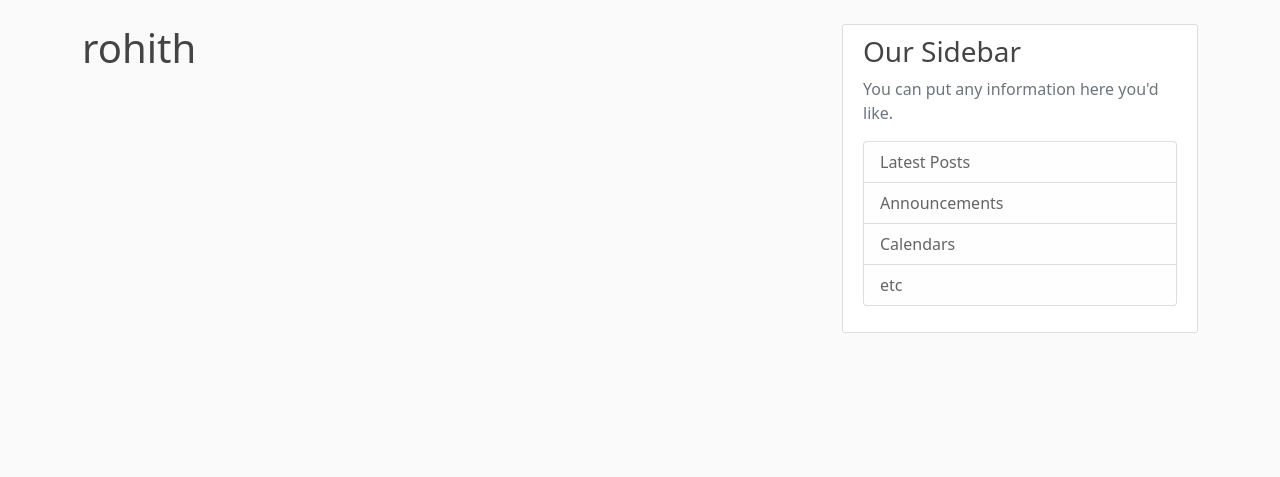
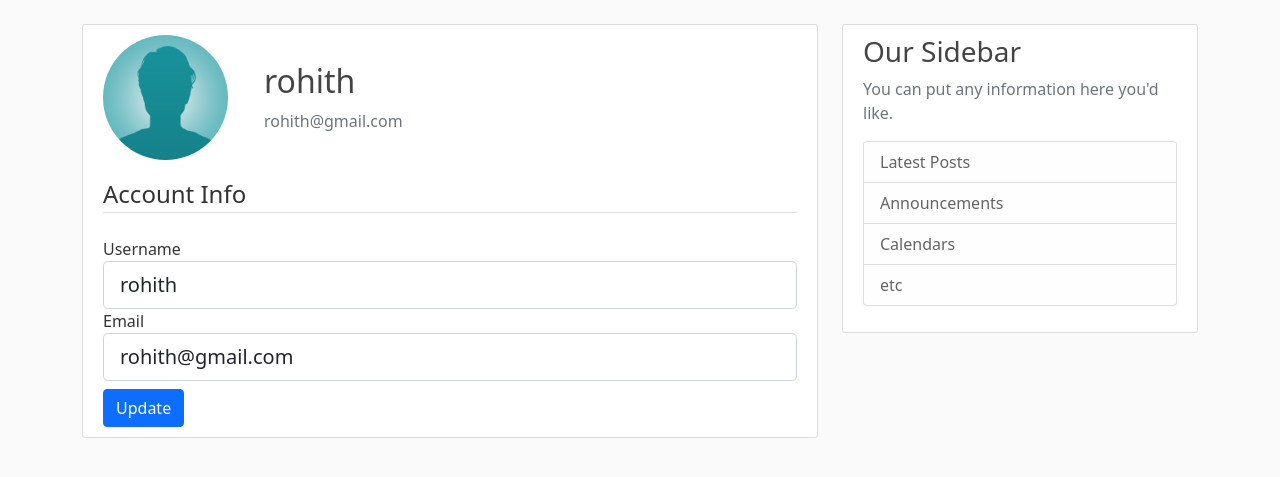
Before and after one commit to rohithjnv96/on_blog, a Flask app: page /account in a window 1280 px wide. Shown: the part 56-533 px from the top of the page. Run offline with Flask 3, Linux system fonts and the light colour scheme; a user stored in the database is signed in.

Commit message:
adding username and email update feature
feature in the account page

```diff
--- a/on_blog/forms.py
+++ b/on_blog/forms.py
@@ -1,6 +1,7 @@
 from flask_wtf import FlaskForm
 from wtforms import StringField, PasswordField, SubmitField, BooleanField
 from wtforms.validators import DataRequired, Length, Email, EqualTo, ValidationError
+from flask_login import current_user
 
 from on_blog.models import User
 
@@ -38,3 +39,24 @@ class LoginForm(FlaskForm):
 
     remember = BooleanField("Remember me next time")
     submit = SubmitField('Log In')
+
+class UpdateAccountForm(FlaskForm):
+    # username validations - not empty amd length
+    username = StringField('Username', validators=[DataRequired(), Length(max=30, min=5)])
+
+    #email validators - not emplty and should follow email format
+    email = StringField('Email', validators=[DataRequired(), Email()])
+
+    submit = SubmitField('Update')
+
+    def validate_username(self, username):
+        if current_user.username!=username.data:
+            user = User.query.filter_by(username = username.data).first()
+            if user:
+                raise ValidationError("That username is take. Please choose a different one")
+
+    def validate_email(self, email):
+        if current_user.email != email.data:
+            user = User.query.filter_by(username = email.data).first()
+            if user:
+                raise ValidationError("That email is take. Please choose a different one")
--- a/on_blog/routes.py
+++ b/on_blog/routes.py
@@ -5,7 +5,7 @@ import logging
 
 from on_blog import app, bcrypt, db
 from on_blog.models import User, Post
-from on_blog.forms import LoginForm, RegistrationForm
+from on_blog.forms import LoginForm, RegistrationForm, UpdateAccountForm
 
 logging.basicConfig(level="DEBUG")
 
@@ -86,7 +86,19 @@ def logout():
     logout_user()
     return redirect(url_for('home'))
 
-@app.route("/account" , methods=['GET'])
+@app.route("/account" , methods=['GET', 'POST'])
 @login_required
 def account():
-    return render_template('account.html', title="Account")
+    form = UpdateAccountForm()
+    if form.validate_on_submit():
+        # updating user details
+        current_user.username = form.username.data
+        current_user.email = form.email.data
+        db.session.commit()
+        flash("Your profile was updated successfully!!!", category='success')
+        return redirect(url_for('account'))
+    elif request.method == 'GET':
+        form.username.data = current_user.username
+        form.email.data = current_user.email
+    user_image = url_for('static', filename = 'profile_pics/'+ current_user.image_file)
+    return render_template('account.html', title="Account", image_file = user_image, form = form)
--- a/on_blog/templates/account.html
+++ b/on_blog/templates/account.html
@@ -1,4 +1,50 @@
 {% extends "layout.html" %}
 {% block content %}
-  <h1>{{current_user.username}}</h1>
+  <div class="content-section">
+    <div class="d-flex">
+      <div class="flex-shrink-0">
+        <img class="img-fluid rounded-circle account-img" src="{{image_file}}" alt="User profile image">
+      </div>
+      <div class="flex-grow-1 ms-3 mt-auto mb-auto">
+        <h2 class="media-heading">{{current_user.username}}</h2>
+        <p class="text-secondary">{{current_user.email}}</p>
+      </div>
+    </div>
+      <form method="POST" action="">
+          {{form.hidden_tag()}}
+          <fieldset class="form-group">
+              <legend class="border-bottom mb-4"> Account Info</legend>
+              <div class="form-group">
+                  {{ form.username.label(class="form-control-label") }}
+                  {% if form.username.errors %}
+                      {{ form.username(class = "form-control form-control-lg is-invalid")}}
+                      <div class="invalid-feedback">
+                          {% for error in form.username.errors %}
+                              <span>{{error}}</span>
+                          {% endfor %}
+                      </div>
+                  {% else %}
+                      {{form.username(class="form-control form-control-lg")}}
+                  {% endif %}
+              </div>
+
+              <div class="form-group">
+                  {{ form.email.label(class="form-control-label") }}
+                  {% if form.email.errors %}
+                      {{ form.email(class = "form-control form-control-lg is-invalid")}}
+                      <div class="invalid-feedback">
+                          {% for error in form.email.errors %}
+                              <span>{{error}}</span>
+                          {% endfor %}
+                      </div>
+                  {% else %}
+                      {{form.email(class="form-control form-control-lg")}}
+                  {% endif %}
+              </div>
+          </fieldset>
+          <div class="form-group pt-2">
+              {{form.submit(class="btn btn-primary")}}
+          </div>
+      </form>
+  </div>
 {% endblock content %}
```
Also changed, not shown: instance/site.db, on_blog/static/profile_pics/default.jpeg (added).
